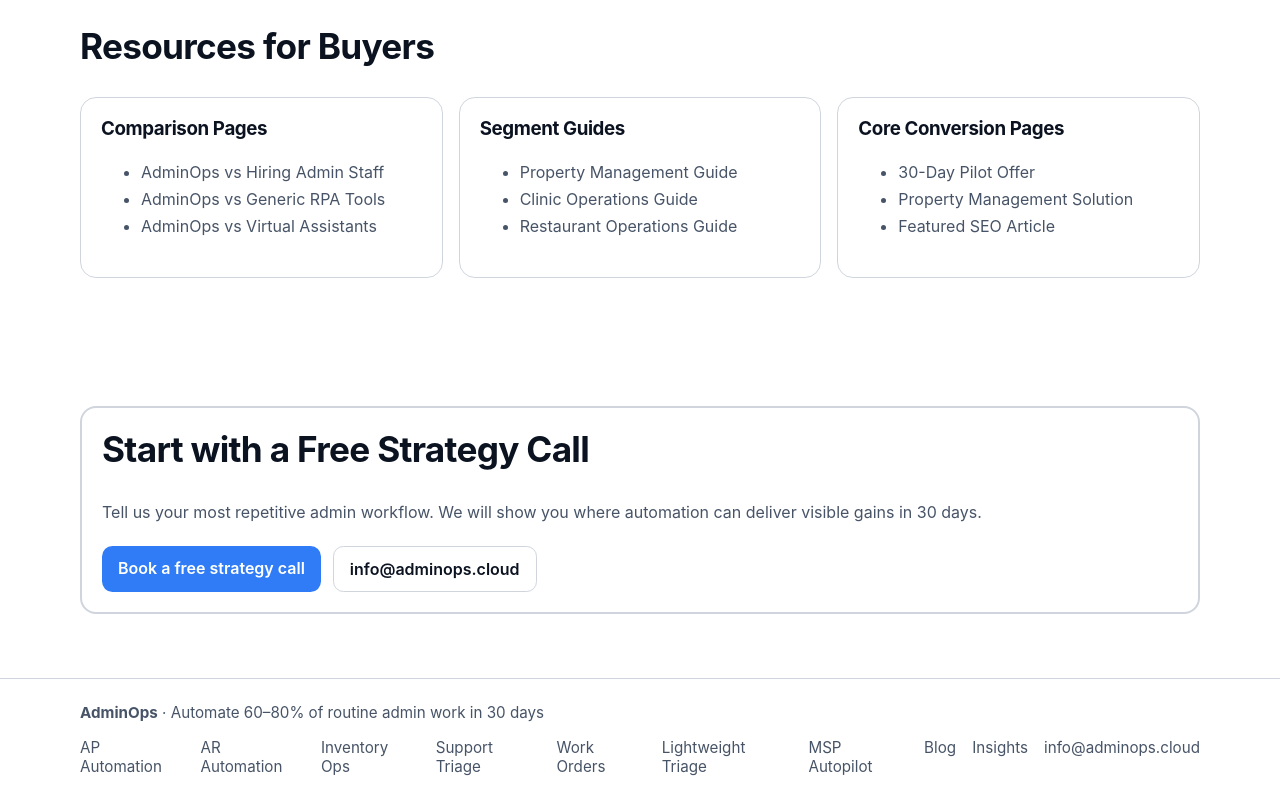
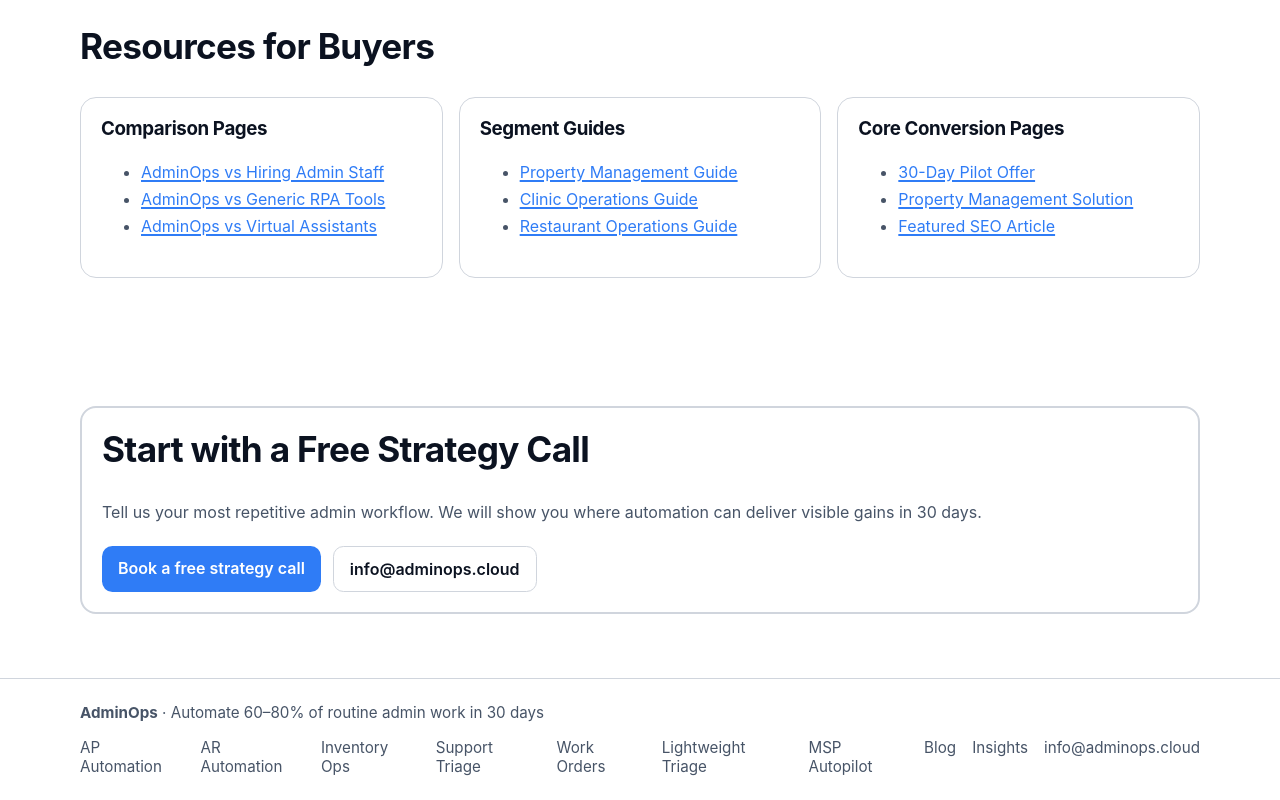
Before and after one commit to siegkamgo/adminops-site, a Next.js app: page / in a window 1280 px wide. Shown: the part 3792-4592 px from the top of the page. Built offline with nearby package versions, Linux system fonts and the light colour scheme; no server answers.

Commit message:
Make hyperlinks visually distinct across site

```diff
--- a/app/globals.css
+++ b/app/globals.css
@@ -21,8 +21,14 @@
 }
 
 a {
-  color: inherit;
-  text-decoration: none;
+  color: var(--accent);
+  text-decoration: underline;
+  text-underline-offset: 0.14em;
+  text-decoration-thickness: 1.5px;
+}
+
+a:hover {
+  color: var(--primary);
 }
 
 .site-header {
@@ -52,6 +58,7 @@
   gap: 0.5rem;
   font-weight: 700;
   color: var(--primary);
+  text-decoration: none;
 }
 
 .ops-dot {
@@ -67,6 +74,16 @@
   gap: 1rem;
   color: var(--muted);
   font-size: 0.95rem;
+}
+
+.nav a,
+.footer-nav a,
+.btn {
+  text-decoration: none;
+}
+
+.nav a {
+  color: inherit;
 }
 
 .btn {
```
